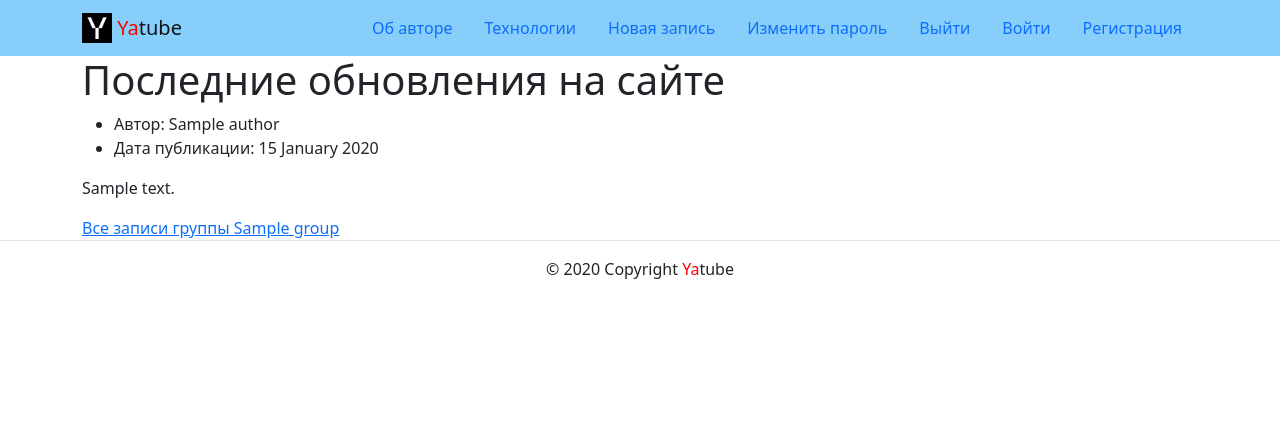
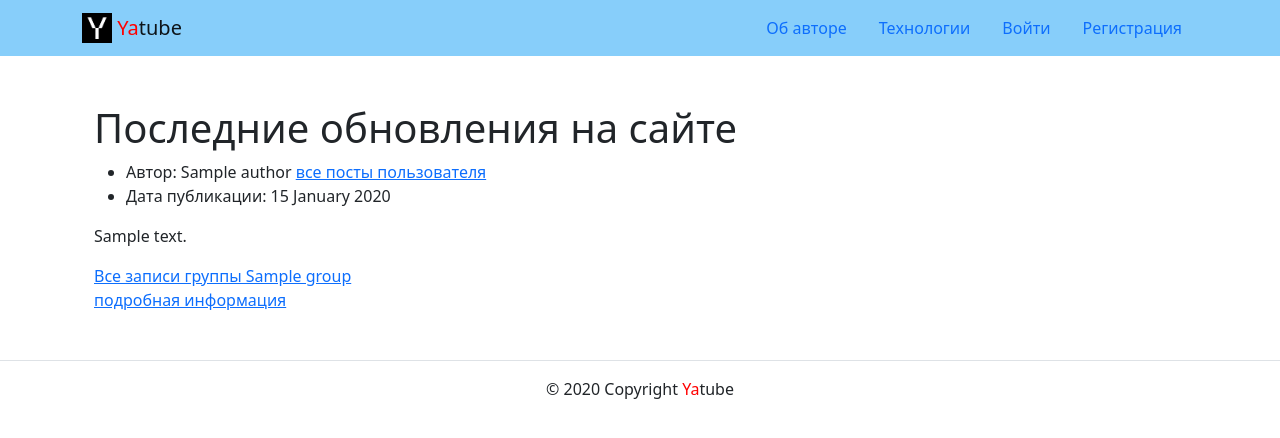
Before and after one commit to Artem020793/hw03_forms, a Django app: template yatube/templates/posts/index.html in a window 1280 px wide. Shown: the top 438 px of the page. Run offline with Django 3.2, Linux system fonts and the light colour scheme; the template is opened without the code that fills it: most values are stand-ins (such as "Sample title", 1, 10 or a date in 2020); some libraries are stand-ins or nearby versions.

Commit message:
Исправил

```diff
--- a/yatube/templates/includes/code_form.html
+++ b/yatube/templates/includes/code_form.html
@@ -1,10 +1,5 @@
 {% load user_filters %}
 <div class="form-group row my-3">
-  {% if "field.field.required" %}
-    aria-required="true"
-  {% else %}
-    aria-required="false"
-  {% endif %}
   <label for="{{ field.id_for_label }}">
     {{ field.label }}
     {% if field.field.required %}<span class="required text-danger">*</span>{% endif %}
--- a/yatube/templates/includes/header.html
+++ b/yatube/templates/includes/header.html
@@ -20,6 +20,7 @@
             <a class="nav-link {% if view_name == 'about:tech' %}active{% endif %}"
               href="{% url 'about:tech' %}">Технологии</a>
           </li>
+          {% if user.is_authenticated %}
           <li class="nav-item">
             <a class="nav-link {% if view_name == 'posts:post_create' %}active{% endif %}"
               href="{% url 'posts:post_create' %}">Новая запись</a>
@@ -32,8 +33,9 @@
             <a class="nav-link"
               href="{% url 'logout' %}">Выйти</a>
           </li>
-          {% if user.is_authenticated %}
-            <li>Пользователь: {{ user.username }}</li>
+          <li class="nav-item">
+            <a class="nav-link" href="{% url 'posts:profile' user.username %}">Пользователь: {{ user.username }}</a>
+          </li>
           {% else %}
           <li class="nav-item {% if view_name == 'users:login' %}active{% endif %}">
             <a class="nav-link"
--- a/yatube/templates/posts/create_post.html
+++ b/yatube/templates/posts/create_post.html
@@ -10,9 +10,7 @@
               {% include 'includes/form_errors.html' %}
               <form method="post" action="">
                 {% csrf_token %}
-                {% for field in form %}
-                  {% include 'includes/elements_form.html'%}
-                {% endfor %}
+                {% include 'includes/elements_form.html'%}
                 <div class="d-flex justify-content-end">
                   <button type="submit" class="btn btn-primary">
                     {% if is_edit %}
--- a/yatube/templates/posts/index.html
+++ b/yatube/templates/posts/index.html
@@ -1,13 +1,20 @@
 {% extends 'base.html' %}
 {% block title %}Последние обновления на сайте{% endblock %}
   {% block content %}
+  <div class="container py-5">
     <h1>Последние обновления на сайте</h1>
     {% for post in page_obj %}
-      {% include 'posts/post_place.html' %}
-      {% if post.group %}
-        <a href="{% url 'posts:group_list' post.group.slug %}">Все записи группы {{ post.group.title }}</a>
-      {% endif %}
-      {% if not forloop.last %}<hr>{% endif %}
+      <article>
+        {% include 'posts/post_place.html' %}
+        {% if post.group %}
+          <a href="{% url 'posts:group_list' post.group.slug %}">Все записи группы {{ post.group.title }}</a><br>
+          <a href="{% url 'posts:post_detail' post.id %}">подробная информация </a>
+        {% endif %}
+      </article>
+        {% if not forloop.last %}<hr>{% endif %}
+    {% empty %}
+      <p>Нет постов</p>
     {% endfor %}
     {% include 'posts/includes/paginator.html' %}
+  </div>
 {% endblock %}
--- a/yatube/templates/posts/post_place.html
+++ b/yatube/templates/posts/post_place.html
@@ -1,6 +1,8 @@
 <article>
   <ul>
-    <li>Автор: {{ post.author.get_full_name }}</li>
+    <li>Автор: {{ post.author.get_full_name }}
+      <a href ="{% url 'posts:profile' post.author %}">все посты пользователя</a>
+    </li>
     <li>Дата публикации: {{ post.pub_date|date:"d E Y" }}</li>
   </ul>
   <p>{{ post.text|linebreaksbr }}</p>
--- a/yatube/templates/users/password_change_form.html
+++ b/yatube/templates/users/password_change_form.html
@@ -58,12 +58,8 @@
                 </div>
               </form>
             </div>
-                    <!-- card body -->
           </div>
-                <!-- card -->
         </div>
-            <!-- col -->
       </div>
-        <!-- row -->
     </div>
 {% endblock %}
```
Also changed, not shown: yatube/templates/users/password_reset_confirm.html (+0 -10 lines), yatube/templates/base.html (indentation only), yatube/templates/users/logged_out.html (indentation only), yatube/templates/users/password_change_done.html (indentation only), yatube/templates/users/password_reset_complete.html (indentation only), yatube/templates/users/password_reset_done.html (indentation only), yatube/templates/users/password_reset_form.html (indentation only), yatube/templates/users/signup.html (indentation only). Lines whose indentation alone changed are shown as unchanged.
